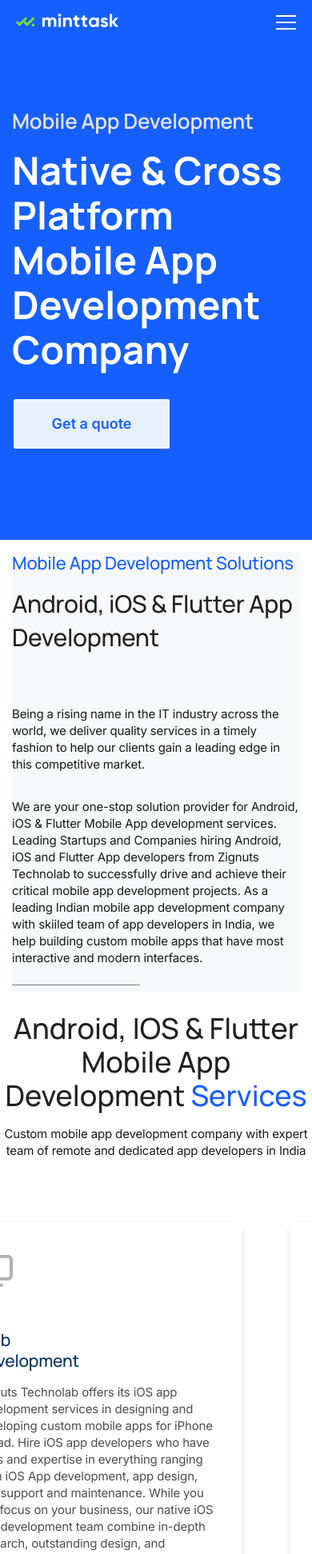
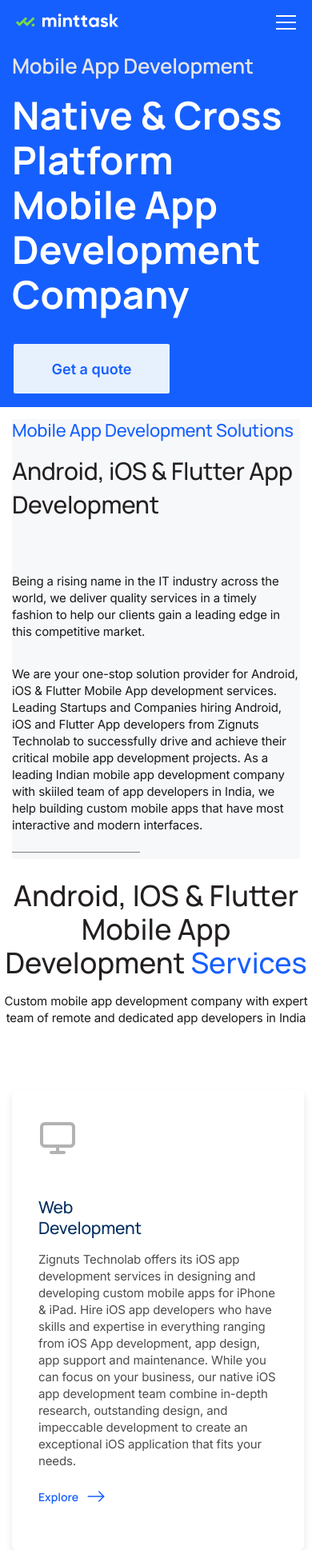
Before and after one commit to Satyam-99-Kumar/Awwaltech_Reactjs, a React (Create React App) app: page /service/mobile-app-development in a window 390 px wide. Shown: the top 1943 px of the page at 80% size. Built offline with nearby package versions, Linux system fonts and the light colour scheme.

Commit message:
portfolio hire developer services about us pges fix with ui and responsive

```diff
--- a/src/components/Global/GlobalWorks/GlobalWorks.module.scss
+++ b/src/components/Global/GlobalWorks/GlobalWorks.module.scss
@@ -66,7 +66,7 @@
         padding: 0 15px;
       }
       .work {
-        height: 64vh;
+        height: 81vh;
         border-radius: 8px;
         padding: 2rem;
         @include media("<=phone") {
--- a/src/components/Hire/HireBanner/HireBanner.module.scss
+++ b/src/components/Hire/HireBanner/HireBanner.module.scss
@@ -2,7 +2,7 @@
 
 .banner {
   width: 100%;
-  min-height: 80vh;
+  min-height: 91vh;
   background: var(--primary-color);
   display: flex;
   @include media("<=phone") {
--- a/src/components/Navbar/Navbar.module.scss
+++ b/src/components/Navbar/Navbar.module.scss
@@ -111,7 +111,7 @@
         width: 35rem;
         position: absolute;
         top: 5.9rem;
-        left: 50%;
+        left:350px;
         transform: translateX(-50%);
         background: #fff;
         padding: 1rem;
@@ -275,7 +275,19 @@
     display: flex;
     flex-direction: column;
   }
-  div,
+  div{
+    display: flex;
+    align-items: center;
+    text-decoration: none;
+    width: 100%;
+    color: #222;
+    // margin-bottom: 1rem;
+    // padding: 0.5rem 1.5rem;
+    font-family: var(--font-quick);
+    font-weight: 500;
+
+  }
+
   a {
     display: flex;
     align-items: center;
--- a/src/components/Portfolio/PortfolioProjects/PortfolioProjects.module.scss
+++ b/src/components/Portfolio/PortfolioProjects/PortfolioProjects.module.scss
@@ -54,7 +54,7 @@
     flex-wrap: wrap;
     margin-top: 2rem;
     .project {
-      width: 30%;
+      width: 29%;
       min-height: 30vh;
       margin-bottom: 3rem;
       margin-right: 3rem;
--- a/src/components/Service/ServiceBanner/ServiceBanner.module.scss
+++ b/src/components/Service/ServiceBanner/ServiceBanner.module.scss
@@ -2,11 +2,12 @@
 
 .banner {
   width: 100%;
-  min-height: 80vh;
+  min-height: 122vh;
   background: #165fff;
   display: flex;
   @include media("<=phone") {
     flex-wrap: wrap;
+    min-height: 0vh;
   }
 
   &__left {
@@ -18,8 +19,8 @@
     @include media("<=phone") {
       width: 100%;
       padding: 15px;
-      padding-top: 120px;
-      padding-bottom: 100px;
+      padding-top: 64px;
+      // padding-bottom: 100px;
     }
     p {
       font-weight: 600;
--- a/src/components/Service/ServiceServices/ServiceServices.module.scss
+++ b/src/components/Service/ServiceServices/ServiceServices.module.scss
@@ -134,12 +134,12 @@
       padding: 0 6rem;
       @include media("<=phone") {
         width: 320%;
-        margin-left: -20%;
+
         padding: 0 15px;
       }
       .solution {
         width: 30%;
-        height: 57vh;
+
         padding: 2rem;
         box-shadow: 0 5px 10px rgba(0, 0, 0, 0.1);
         border-radius: 6px;
```
